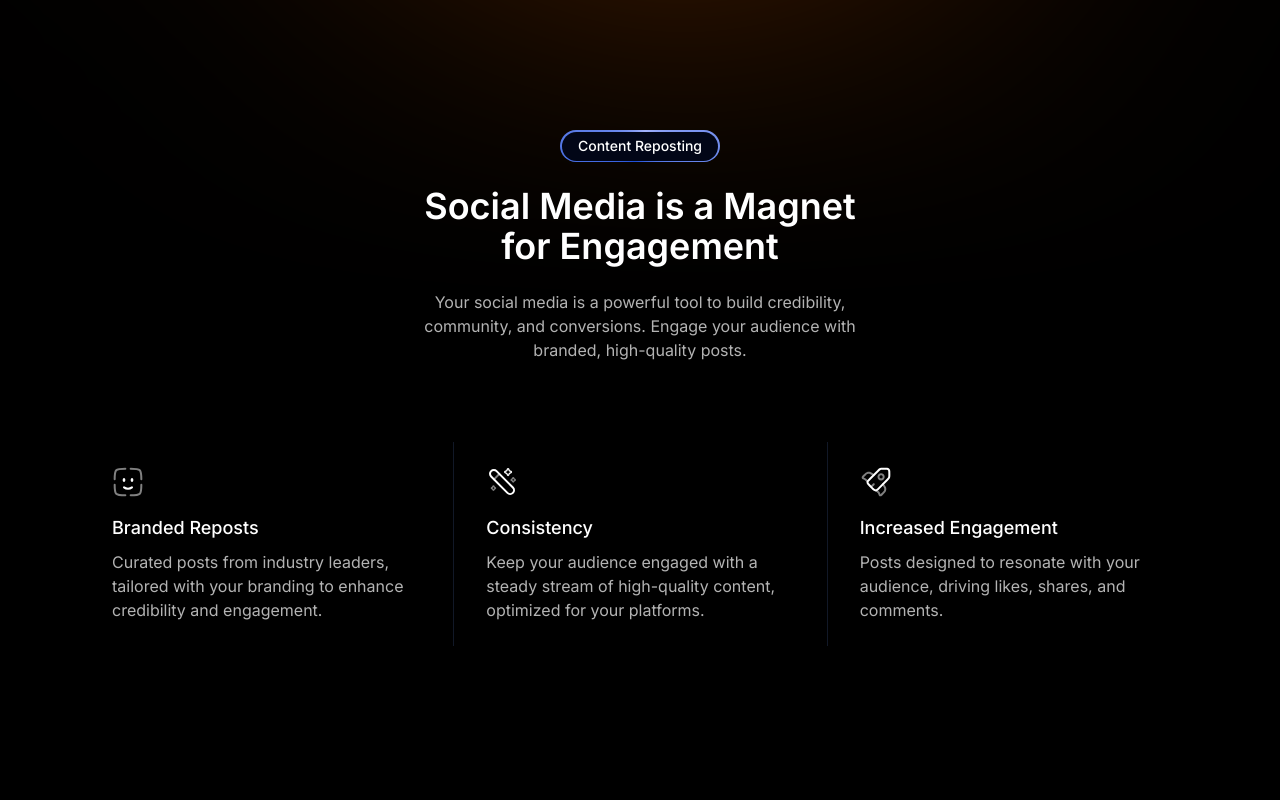
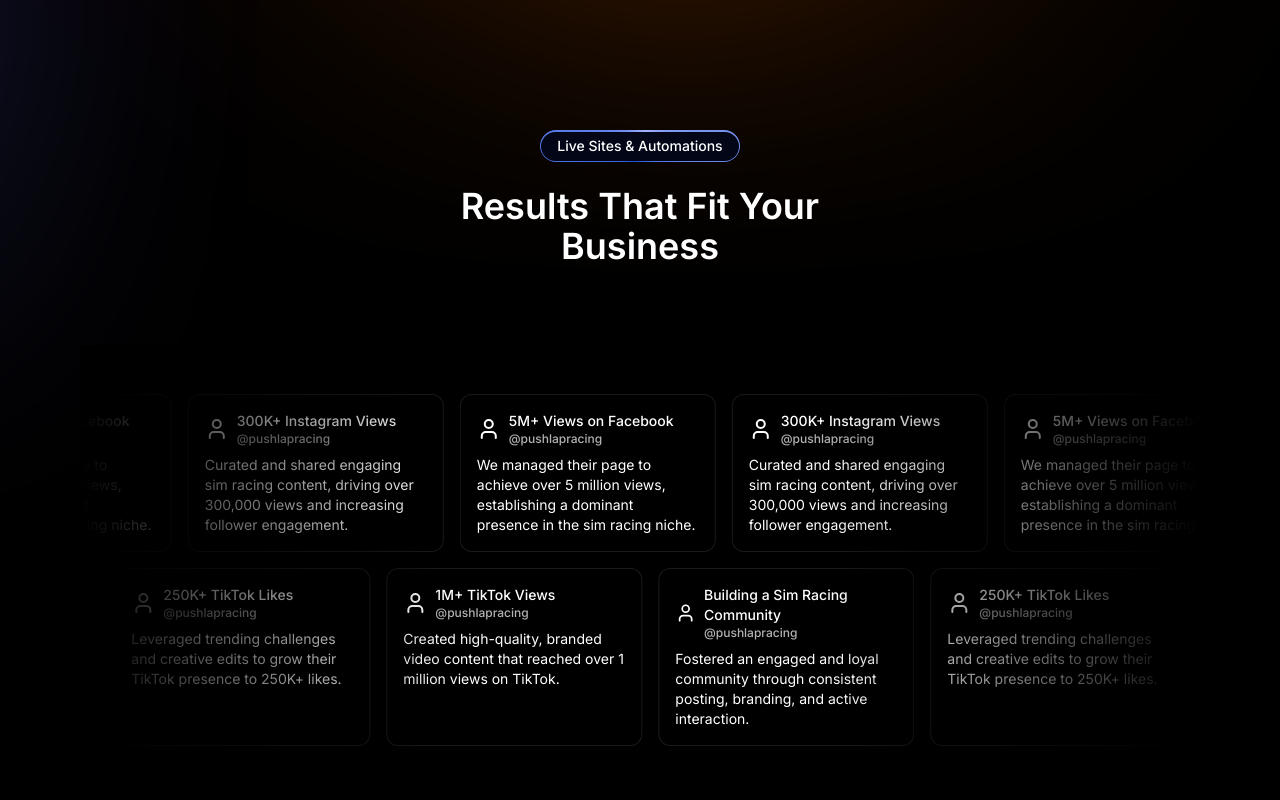
Before and after one commit to sasmb/nbizz1, a Next.js app: page / in a window 1280 px wide. Shown: the part 1540-2340 px from the top of the page. Built offline with nearby package versions, Linux system fonts and the light colour scheme.

Commit message:
Fix unescaped single quote issue

```diff
--- a/src/app/(marketing)/page.tsx
+++ b/src/app/(marketing)/page.tsx
@@ -69,6 +69,69 @@ const HomePage = () => {
                 />
                 <BorderBeam size={250} duration={12} delay={9} />
               </div>
+            </div>
+          </div>
+        </Container>
+      </Wrapper>
+      <Wrapper className="flex flex-col items-center justify-center py-12 relative">
+        <div className="hidden md:block absolute -top-1/4 -left-1/3 w-72 h-72 bg-indigo-500 rounded-full blur-[10rem] -z-10"></div>
+        <Container>
+          <div className="max-w-md mx-auto text-start md:text-center">
+            <SectionBadge title="Live Sites & Automations" />
+            <h2 className="text-3xl lg:text-4xl font-semibold mt-6">
+              Results That Fit Your Business
+            </h2>
+          </div>
+        </Container>
+        <Container>
+          <div className="py-10 md:py-20 w-full">
+            <div className="relative flex h-full w-full flex-col items-center justify-center overflow-hidden py-10">
+              <Marquee pauseOnHover className="[--duration:20s] select-none">
+                {firstRow.map((review) => (
+                  <figure
+                    key={review.name}
+                    className={cn(
+                      "relative w-64 cursor-pointer overflow-hidden rounded-xl border p-4",
+                      "border-zinc-50/[.1] bg-background over:bg-zinc-50/[.15",
+                    )}
+                  >
+                    <div className="flex flex-row items-center gap-2">
+                      <UserIcon className="w-6 h-6" />
+                      <div className="flex flex-col">
+                        <figcaption className="text-sm font-medium">
+                          {review.name}
+                        </figcaption>
+                        <p className="text-xs font-medium text-muted-foreground">{review.username}</p>
+                      </div>
+                    </div>
+                    <blockquote className="mt-2 text-sm">{review.body}</blockquote>
+                  </figure>
+                ))}
+              </Marquee>
+              <Marquee reverse pauseOnHover className="[--duration:20s] select-none">
+                {secondRow.map((review) => (
+                  <figure
+                    key={review.name}
+                    className={cn(
+                      "relative w-64 cursor-pointer overflow-hidden rounded-xl border p-4",
+                      "border-zinc-50/[.1] bg-background over:bg-zinc-50/[.15",
+                    )}
+                  >
+                    <div className="flex flex-row items-center gap-2">
+                      <UserIcon className="w-6 h-6" />
+                      <div className="flex flex-col">
+                        <figcaption className="text-sm font-medium">
+                          {review.name}
+                        </figcaption>
+                        <p className="text-xs font-medium text-muted-foreground">{review.username}</p>
+                      </div>
+                    </div>
+                    <blockquote className="mt-2 text-sm">{review.body}</blockquote>
+                  </figure>
+                ))}
+              </Marquee>
+              <div className="pointer-events-none absolute inset-y-0 left-0 w-1/3 bg-gradient-to-r from-background"></div>
+              <div className="pointer-events-none absolute inset-y-0 right-0 w-1/3 bg-gradient-to-l from-background"></div>
             </div>
           </div>
         </Container>
```
Also changed, not shown: 1 other file (tests, documents, lock files or other folders). Lines whose indentation alone changed are shown as unchanged.
